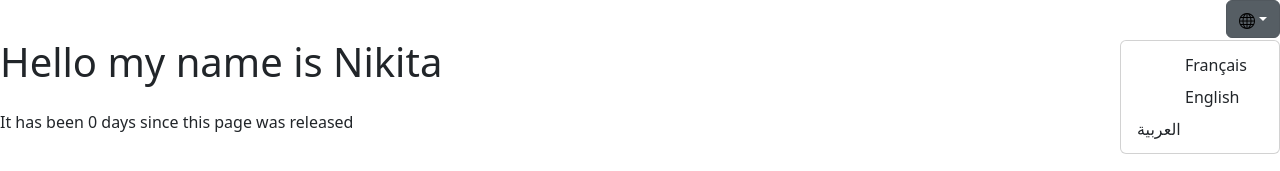
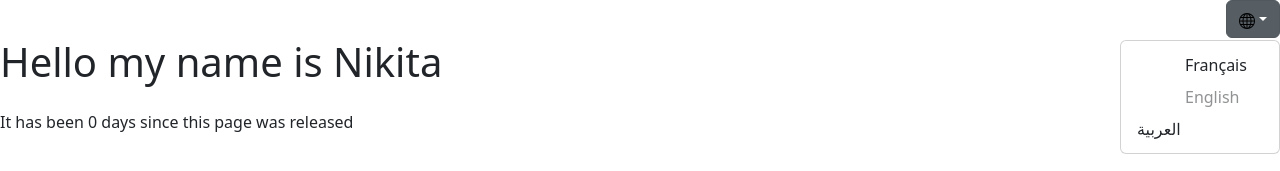
Before and after one commit to nikita-restdali/i18next, a React (Create React App) app: page / in a window 1280 px wide. Both pictures are taken after a click on the button 1252 px from the left and 19 px from the top of the page. Shown: the top 171 px of the page. Built offline with nearby package versions, Linux system fonts and the light colour scheme; some icons are missing.

Commit message:
language indicator by using disable

```diff
--- a/src/App.js
+++ b/src/App.js
@@ -47,7 +47,9 @@ document.body.dir = currentLanguage.dir || 'ltr'
             <ul className="dropdown-menu">
               {languages.map(({code, name, country_code}) => (
                 <li key={country_code}>
-                  <button className="dropdown-item" onClick={() => i18next.changeLanguage(code)}>
+                  <button className="dropdown-item" onClick={() => i18next.changeLanguage(code)}
+                  disabled = {code === currentLanguageCode}
+                  >
                     <span className={`flag-icon flag-icon-${country_code} mx-4`}></span>
                     {name}
                   </button>
```
